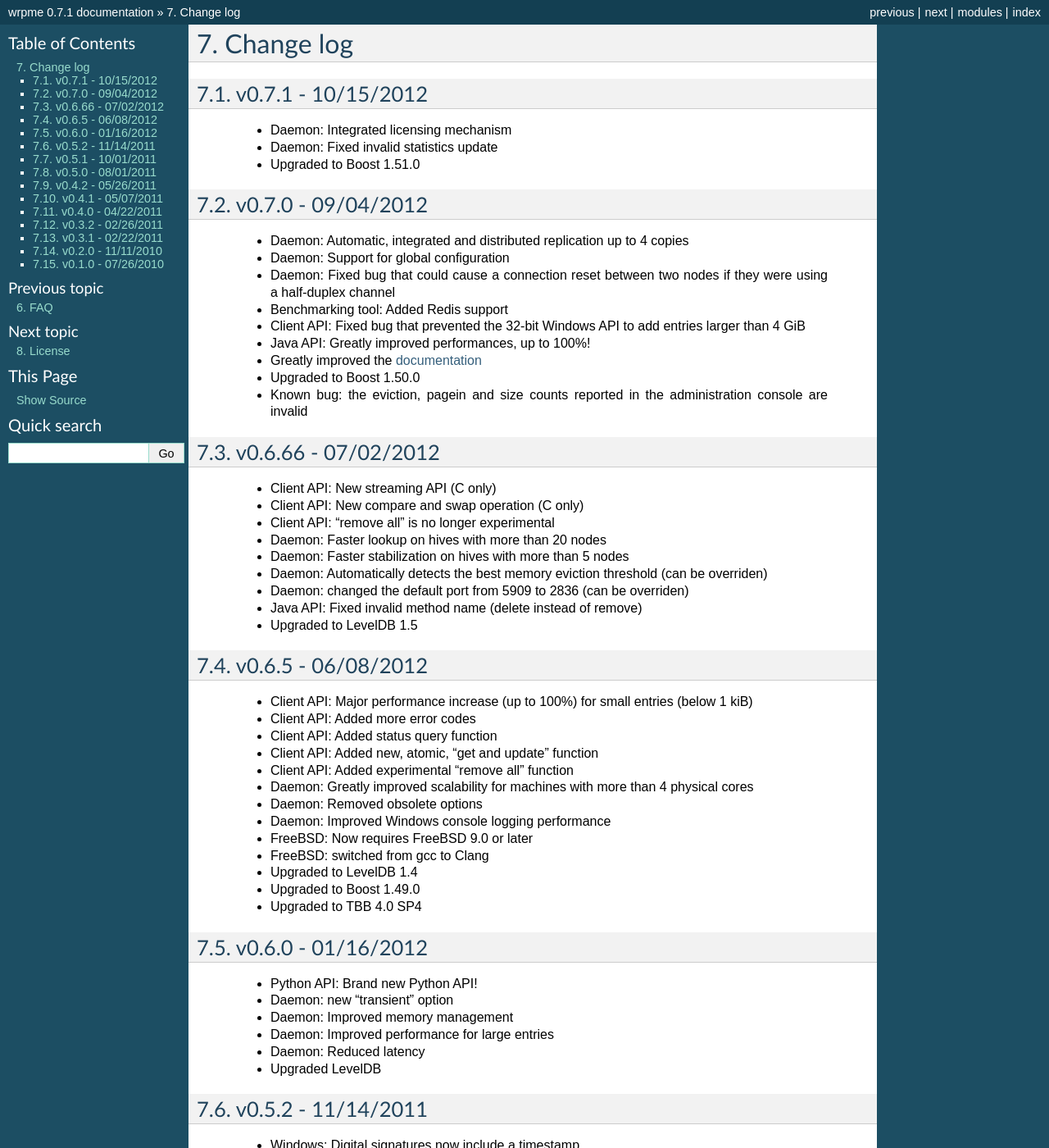
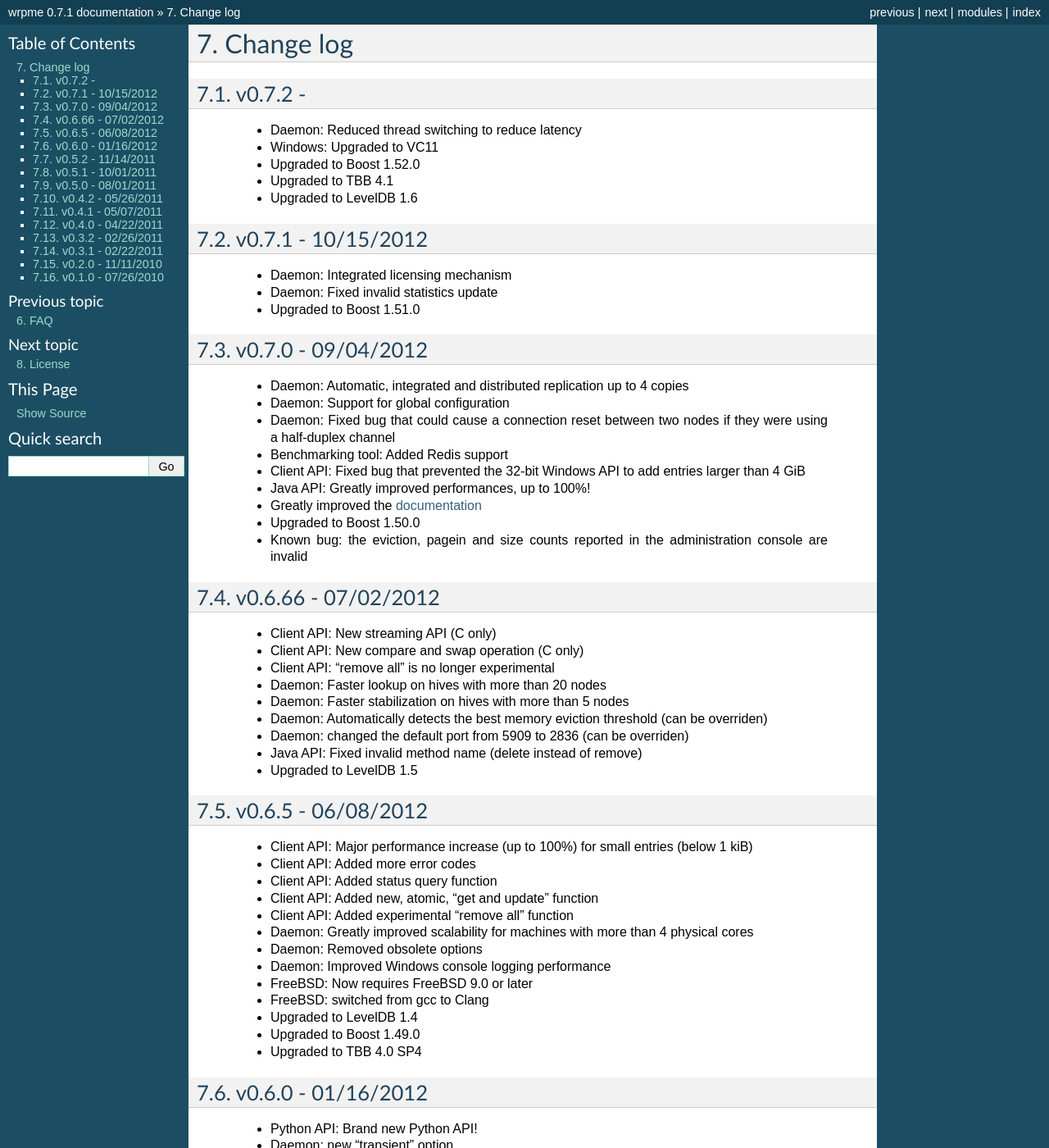
Before and after one commit to iltommi/qdb-documentation, a Sphinx documentation site: the page built from source/changes.rst, in a window 1280 px wide and 1400 px high. Shown: the whole window at 82% size. Built offline with Sphinx 7.4.7, drawn with Linux system fonts in a browser that asks for light colours; formulas are drawn with MathJax 3; some of the changed text lies outside the part shown.

Commit message:
Update changes

```diff
--- a/source/changes.rst
+++ b/source/changes.rst
@@ -1,5 +1,14 @@
 Change log
 ***************
+
+v0.7.2 -
+-------------------
+
+    * Daemon: Reduced thread switching to reduce latency
+    * Windows: Upgraded to VC11
+    * Upgraded to Boost 1.52.0
+    * Upgraded to TBB 4.1
+    * Upgraded to LevelDB 1.6
 
 v0.7.1 - 10/15/2012
 -------------------
```
